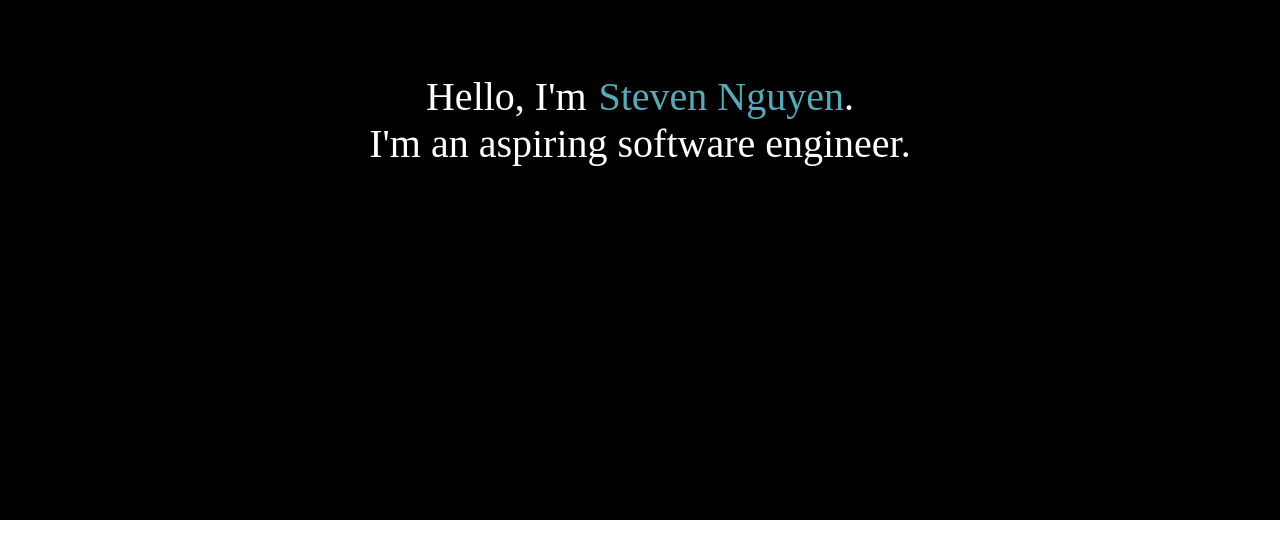
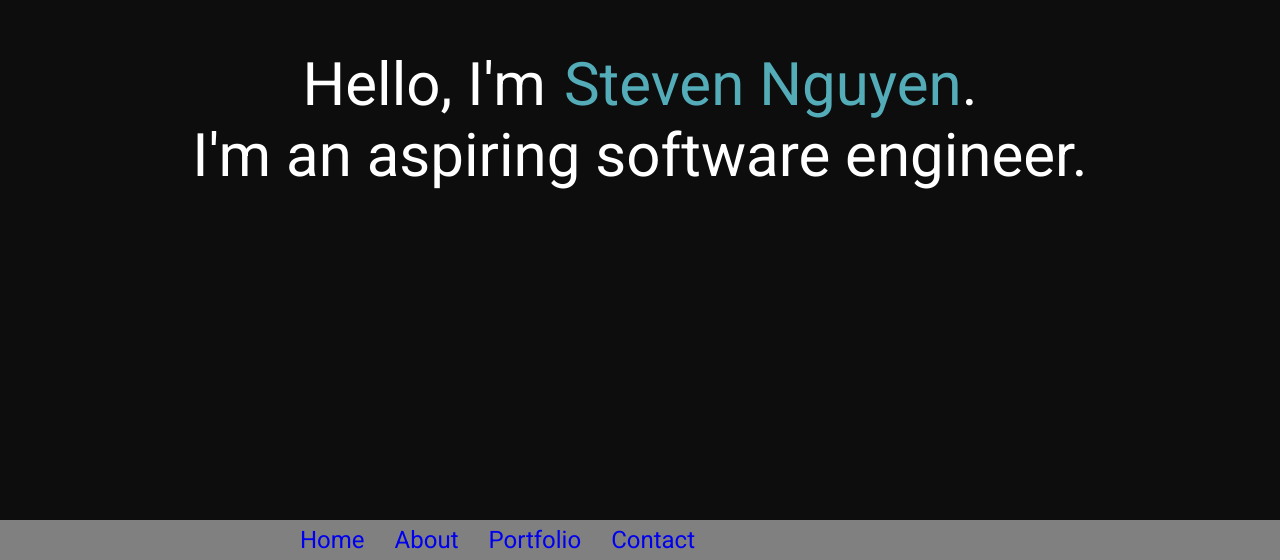
Before and after one commit to stteeevv/steven-nguyen-portfolio-website, a Next.js app: page / in a window 1280 px wide. Shown: the part 280-840 px from the top of the page. Before the commit the page ends 800 px from the top, so only its background shows below. Built offline with nearby package versions, Linux system fonts and the light colour scheme.

Commit message:
simple navbar

```diff
--- /dev/null
+++ b/src/components/NavigationBar.js
@@ -0,0 +1,18 @@
+import styles from './styles/NavigationBar.module.css';
+import Link from 'next/link';
+
+export default function NavigationBar() {
+    const handleClick = (e) => {
+        e.preventDefault();
+        const target = document.querySelector(e.target.getAttribute("href"));
+        target.scrollIntoView({ behavior: "smooth" });
+      };
+    return (
+        <div className={styles.container}>
+            <a className={styles.button} onClick={handleClick} href='#canvas'>Home</a>
+            <a className={styles.button} onClick={handleClick} href='#canvas'>About</a>
+            <a className={styles.button} onClick={handleClick} href='#canvas'>Portfolio</a>
+            <a className={styles.button} onClick={handleClick} href='#canvas'>Contact</a>
+        </div>
+    );
+}
--- a/src/components/TitleBox.js
+++ b/src/components/TitleBox.js
@@ -5,7 +5,7 @@ export default function TitleBox() {
         <div className={styles["title-box"]} id="title-box">
             <div className={styles["top-title-box"]}>
                 <span className={styles["title-text"]}>Hello, I'm </span>
-                <span className={styles["title-text"]} style={{color: '#53acb8', ["margin-left"]: '.3em'}}> Steven Nguyen</span><span className={styles["title-text"]}>.</span>
+                <span className={styles["title-text"]} style={{color: '#53acb8', ["marginLeft"]: '.3em'}}> Steven Nguyen</span><span className={styles["title-text"]}>.</span>
             </div>
             <p className={styles["title-text"]}>I'm an aspiring software engineer.</p>
         </div>
--- /dev/null
+++ b/src/components/styles/NavigationBar.module.css
@@ -0,0 +1,25 @@
+.container {
+    width: 100%;
+    height: 5vh;
+    background-color: gray;
+    display: flex;
+    align-items: center;
+    justify-content: left;
+    flex: 1;
+}
+.container a {
+    margin: 15px;
+    text-decoration: none;
+    font-family: 'Roboto', sans-serif;
+    font-size: 3vh;
+}
+
+.container a:first-child {
+    margin-left: 300px;
+}
+
+
+.button:visited {
+    text-decoration: none;
+    color: white;
+}
--- a/src/components/styles/canvas.module.css
+++ b/src/components/styles/canvas.module.css
@@ -2,9 +2,14 @@
     height: 100vh;
     width: 100%;
     border: 0px;
-    background-color: black;
+    background-color: #0d0d0d;
     margin: 0px;
     display: flex;
     align-items: center;
     justify-content: center;
+    font-family: 'Roboto', sans-serif;
+    position:relative;
+    pointer-events:none;
+    z-index:-1;
+
 }
--- a/src/components/styles/title-box.module.css
+++ b/src/components/styles/title-box.module.css
@@ -1,7 +1,7 @@
 .top.title-box, .title-box, .title-text {
     margin: 0;
     color: white;
-    font-size: 40px;
+    font-size: 60px;
 }
 .title-box {
     display: flex;
--- a/src/pages/_document.js
+++ b/src/pages/_document.js
@@ -3,7 +3,13 @@ import { Html, Head, Main, NextScript } from 'next/document'
 export default function Document() {
   return (
     <Html lang="en">
-      <Head />
+      <Head>
+        <link rel="preconnect" href="https://fonts.googleapis.com"/>
+        <link rel="preconnect" href="https://fonts.gstatic.com" crossOrigin/>
+        <link href="https://fonts.googleapis.com/css2?family=Roboto&display=swap" rel="stylesheet"/>
+        <script src="https://cdnjs.cloudflare.com/ajax/libs/dat-gui/0.7.9/dat.gui.min.js"/>
+        <script src="https://unpkg.com/webgl-fluid@0.0.4/dist/webgl-fluid.umd.min.js"/>
+      </Head>
       <body>
         <Main />
         <NextScript />
--- a/src/pages/index.js
+++ b/src/pages/index.js
@@ -1,6 +1,19 @@
 import Canvas from "../components/Canvas.js"
+import NavigationBar from "@/components/NavigationBar.js";
+import { useEffect } from 'react';
+
 export default function Home() {
+  useEffect(() => {
+    const canvas = document.querySelector('Canvas');
+    if (canvas) {
+      window['webgl-fluid'].default(canvas);
+      console.log('hello');
+    } else {
+      console.error('Canvas element not found');
+    }
+  }, []);
   return (<>
     <Canvas/>
+    <NavigationBar/>
   </>);
 }
```
Also changed, not shown: src/components/Canvas.js (line endings or trailing spaces).
